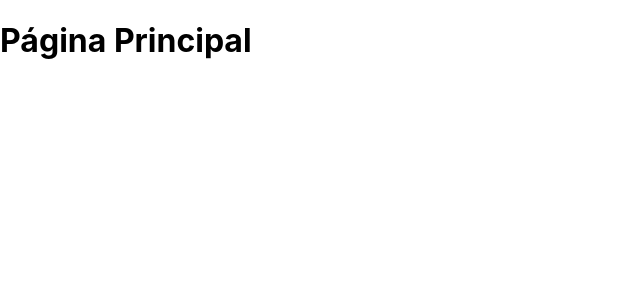
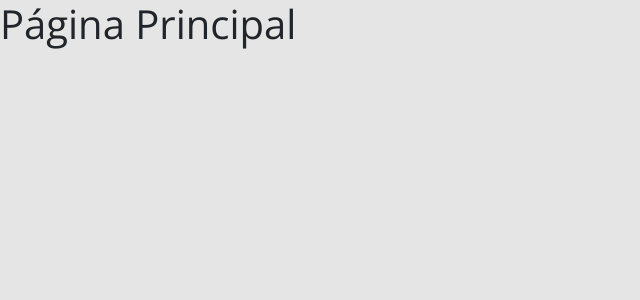
Before and after one commit to guzmandp/dsmovie__semanaReact__devSuperior, a React (Create React App) app in the folder frontend/: page / in a window 1280 px wide. Shown: the top 300 px of the page, without its empty margins (0-640 px from the left). Built offline with nearby package versions, Linux system fonts and the light colour scheme.

Commit message:
Bootstrap

```diff
--- a/frontend/package.json
+++ b/frontend/package.json
@@ -10,6 +10,7 @@
     "@types/node": "^16.7.13",
     "@types/react": "^17.0.20",
     "@types/react-dom": "^17.0.9",
+    "bootstrap": "5.1.3",
     "react": "^17.0.2",
     "react-dom": "^17.0.2",
     "react-scripts": "5.0.0",
--- a/frontend/src/App.tsx
+++ b/frontend/src/App.tsx
@@ -5,5 +5,4 @@
     </div>
   );
 }
-
 export default App;
--- a/frontend/src/index.css
+++ b/frontend/src/index.css
@@ -1,8 +1,19 @@
-body {
-  margin: 0;
-  font-family: -apple-system, BlinkMacSystemFont, 'Segoe UI', 'Roboto', 'Oxygen',
-    'Ubuntu', 'Cantarell', 'Fira Sans', 'Droid Sans', 'Helvetica Neue',
-    sans-serif;
-  -webkit-font-smoothing: antialiased;
-  -moz-osx-font-smoothing: grayscale;
+@import url('https://fonts.googleapis.com/css2?family=Open+Sans:wght@400;700&display=swap');
+
+:root {
+  --color-primary: #4D41C0;
 }
+
+* {
+    box-sizing: border-box;
+    font-family: 'Open Sans', sans-serif;
+}
+
+html, body {
+    background-color: #E5E5E5;
+}
+
+a, a:hover {
+  text-decoration: none;
+  color: unset;
+}
--- a/frontend/src/index.tsx
+++ b/frontend/src/index.tsx
@@ -1,7 +1,8 @@
 import React from 'react';
 import ReactDOM from 'react-dom';
+import App from './App';
+import 'bootstrap/dist/css/bootstrap.css';
 import './index.css';
-import App from './App';
 
 ReactDOM.render(
   <React.StrictMode>
```
Also changed, not shown: 1 other file (tests, documents, lock files or other folders).
